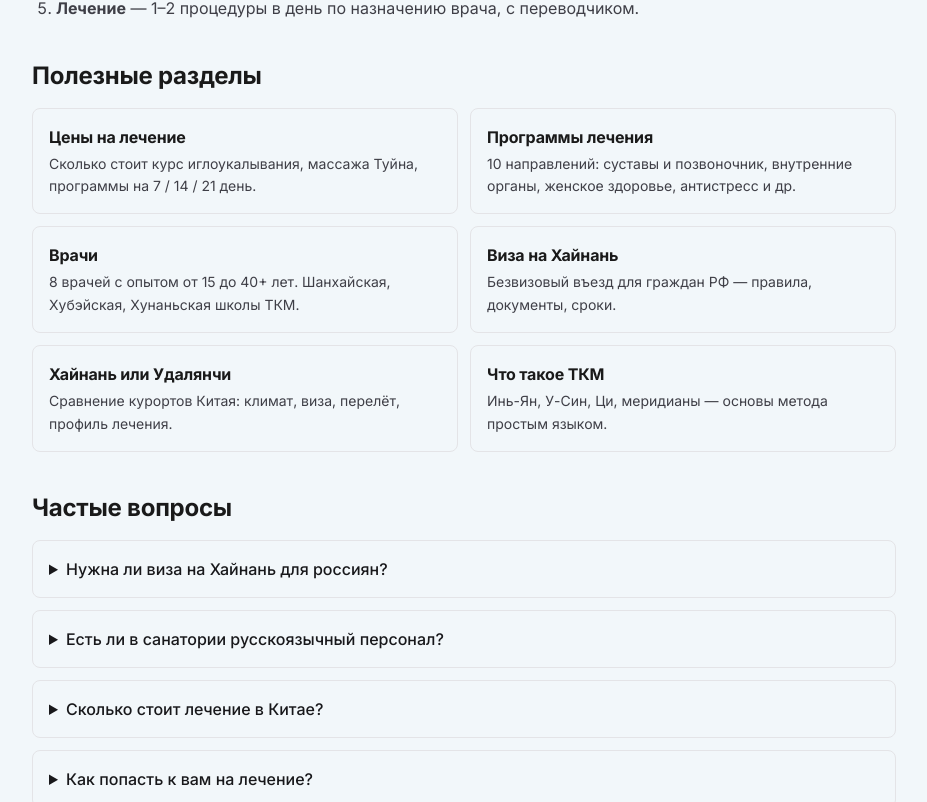
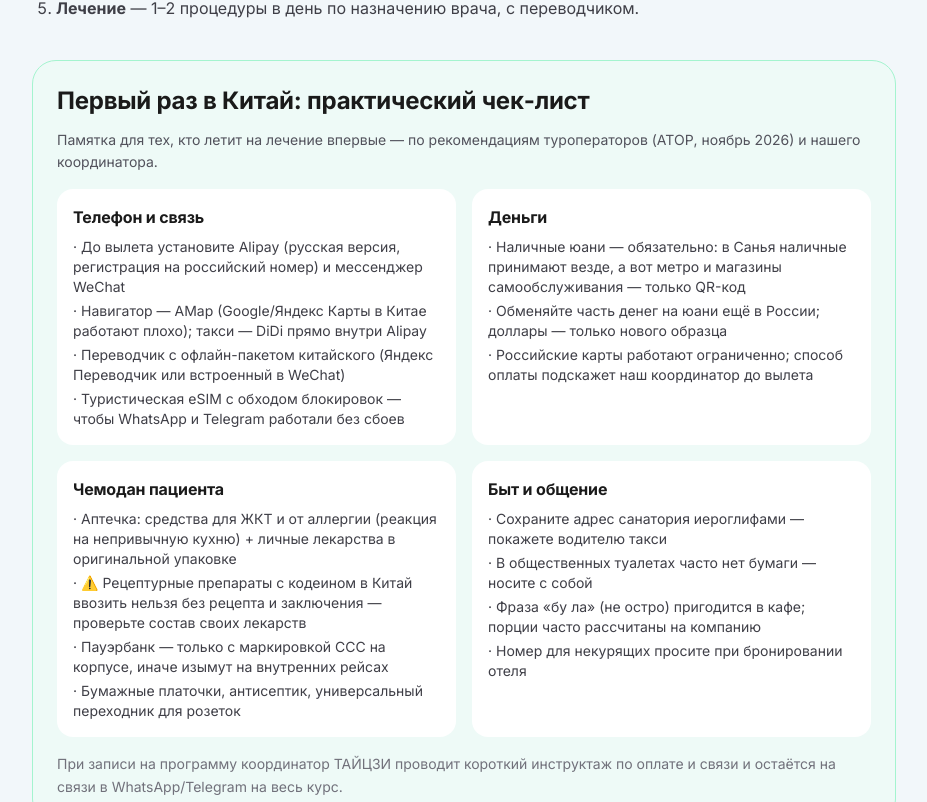
Before and after one commit to Vanquisher2026/fenix-sanyamed, a Next.js app: page /dlya-russkikh in a window 1280 px wide. Shown: the part 1338-2140 px from the top of the page, without its empty margins (176-1103 px from the left). Built offline with nearby package versions, Linux system fonts and the light colour scheme; no server answers.

Commit message:
dlya-russkikh: практический чек-лист 'Первый раз в Китай' (по памятке АТОР 15.11.2026: Alipay/AMap/DiDi/eSIM, юани, кодеин-запрет, пауэрбанк CCC, бу-ла)

```diff
--- a/src/app/dlya-russkikh/page.tsx
+++ b/src/app/dlya-russkikh/page.tsx
@@ -240,6 +240,59 @@ export default function DlyaRusskikhPage() {
       </section>
 
       {/* Ссылки на ключевые разделы */}
+      {/* === ПРАКТИЧЕСКИЙ ЧЕК-ЛИСТ (по данным памятки АТОР, ноябрь 2026) === */}
+      <section className="mb-10 rounded-3xl border border-emerald-200 bg-emerald-50/50 p-6">
+        <h2 className="mb-3 text-2xl font-semibold">
+          Первый раз в Китай: практический чек-лист
+        </h2>
+        <p className="mb-4 text-sm text-zinc-600">
+          Памятка для тех, кто летит на лечение впервые — по рекомендациям
+          туроператоров (АТОР, ноябрь 2026) и нашего координатора.
+        </p>
+        <div className="grid gap-4 sm:grid-cols-2">
+          <div className="rounded-2xl bg-white p-4">
+            <h3 className="mb-2 font-semibold text-emerald-800">Телефон и связь</h3>
+            <ul className="space-y-1 text-sm text-zinc-700">
+              <li>· До вылета установите Alipay (русская версия, регистрация на российский номер) и мессенджер WeChat</li>
+              <li>· Навигатор — AMap (Google/Яндекс Карты в Китае работают плохо); такси — DiDi прямо внутри Alipay</li>
+              <li>· Переводчик с офлайн-пакетом китайского (Яндекс Переводчик или встроенный в WeChat)</li>
+              <li>· Туристическая eSIM с обходом блокировок — чтобы WhatsApp и Telegram работали без сбоев</li>
+            </ul>
+          </div>
+          <div className="rounded-2xl bg-white p-4">
+            <h3 className="mb-2 font-semibold text-emerald-800">Деньги</h3>
+            <ul className="space-y-1 text-sm text-zinc-700">
+              <li>· Наличные юани — обязательно: в Санья наличные принимают везде, а вот метро и магазины самообслуживания — только QR-код</li>
+              <li>· Обменяйте часть денег на юани ещё в России; доллары — только нового образца</li>
+              <li>· Российские карты работают ограниченно; способ оплаты подскажет наш координатор до вылета</li>
+            </ul>
+          </div>
+          <div className="rounded-2xl bg-white p-4">
+            <h3 className="mb-2 font-semibold text-emerald-800">Чемодан пациента</h3>
+            <ul className="space-y-1 text-sm text-zinc-700">
+              <li>· Аптечка: средства для ЖКТ и от аллергии (реакция на непривычную кухню) + личные лекарства в оригинальной упаковке</li>
+              <li>· ⚠️ Рецептурные препараты с кодеином в Китай ввозить нельзя без рецепта и заключения — проверьте состав своих лекарств</li>
+              <li>· Пауэрбанк — только с маркировкой CCC на корпусе, иначе изымут на внутренних рейсах</li>
+              <li>· Бумажные платочки, антисептик, универсальный переходник для розеток</li>
+            </ul>
+          </div>
+          <div className="rounded-2xl bg-white p-4">
+            <h3 className="mb-2 font-semibold text-emerald-800">Быт и общение</h3>
+            <ul className="space-y-1 text-sm text-zinc-700">
+              <li>· Сохраните адрес санатория иероглифами — покажете водителю такси</li>
+              <li>· В общественных туалетах часто нет бумаги — носите с собой</li>
+              <li>· Фраза «бу ла» (не остро) пригодится в кафе; порции часто рассчитаны на компанию</li>
+              <li>· Номер для некурящих просите при бронировании отеля</li>
+            </ul>
+          </div>
+        </div>
+        <p className="mt-4 text-sm text-zinc-500">
+          При записи на программу координатор ТАЙЦЗИ проводит короткий
+          инструктаж по оплате и связи и остаётся на связи в WhatsApp/Telegram
+          на весь курс.
+        </p>
+      </section>
+
       <section className="mb-10">
         <h2 className="mb-4 text-2xl font-semibold">Полезные разделы</h2>
         <div className="grid grid-cols-1 gap-3 sm:grid-cols-2">
```
